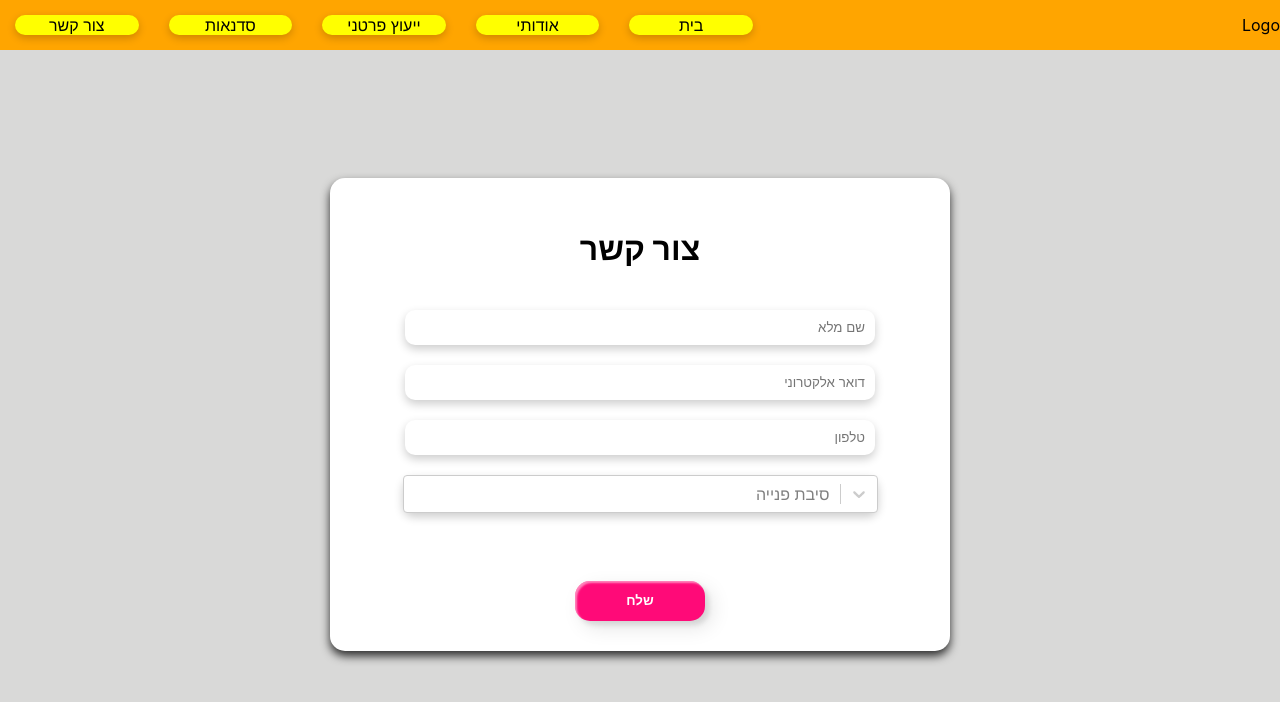
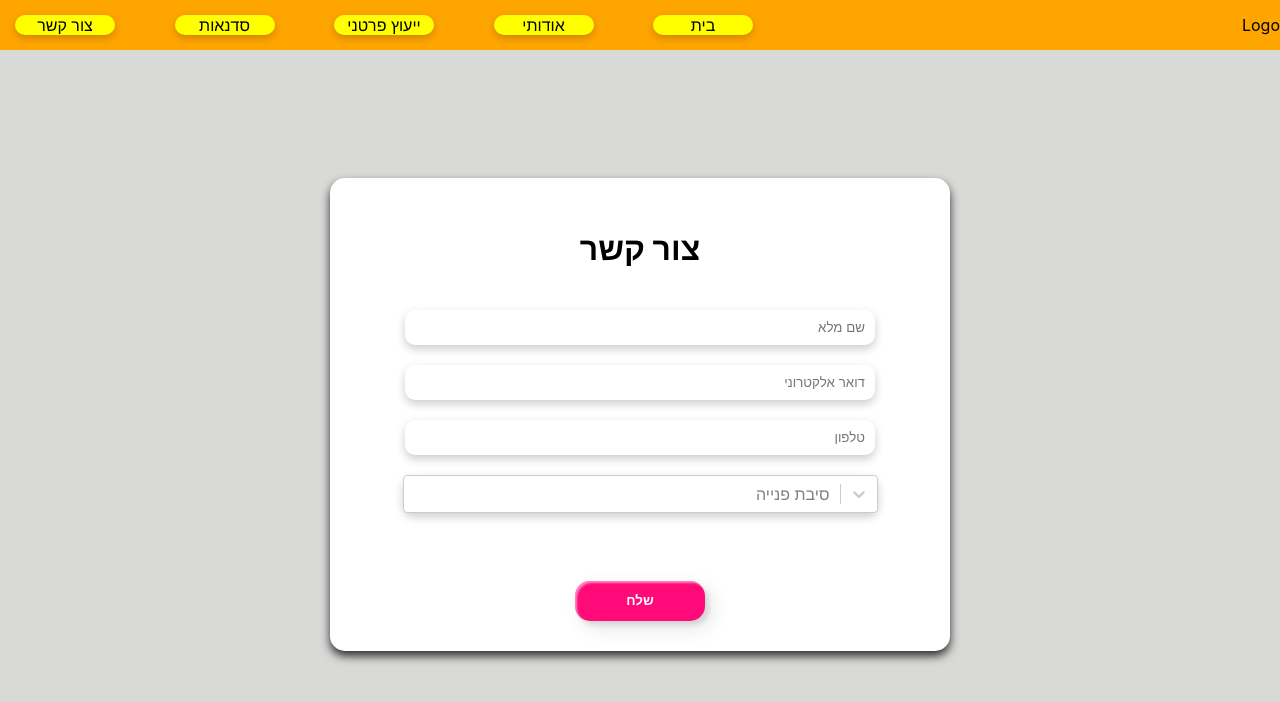
Before and after one commit to itaycs2407/Family-Consult, a React (Create React App) app: page / in a window 1280 px wide. Shown: the top 702 px of the page. Built offline with nearby package versions, Linux system fonts and the light colour scheme.

Commit message:
add new layout to workshop

```diff
--- a/src/components/navbar/navbar.tsx
+++ b/src/components/navbar/navbar.tsx
@@ -48,7 +48,7 @@ const NavbarItemContainer = styled.div`
 `;
 
 const NavbarItem = styled.div`
-  width: 150px;
+  min-width: 100px;
   margin: 0 15px;
   background-color: yellow;
   border-radius: 10px;
```
